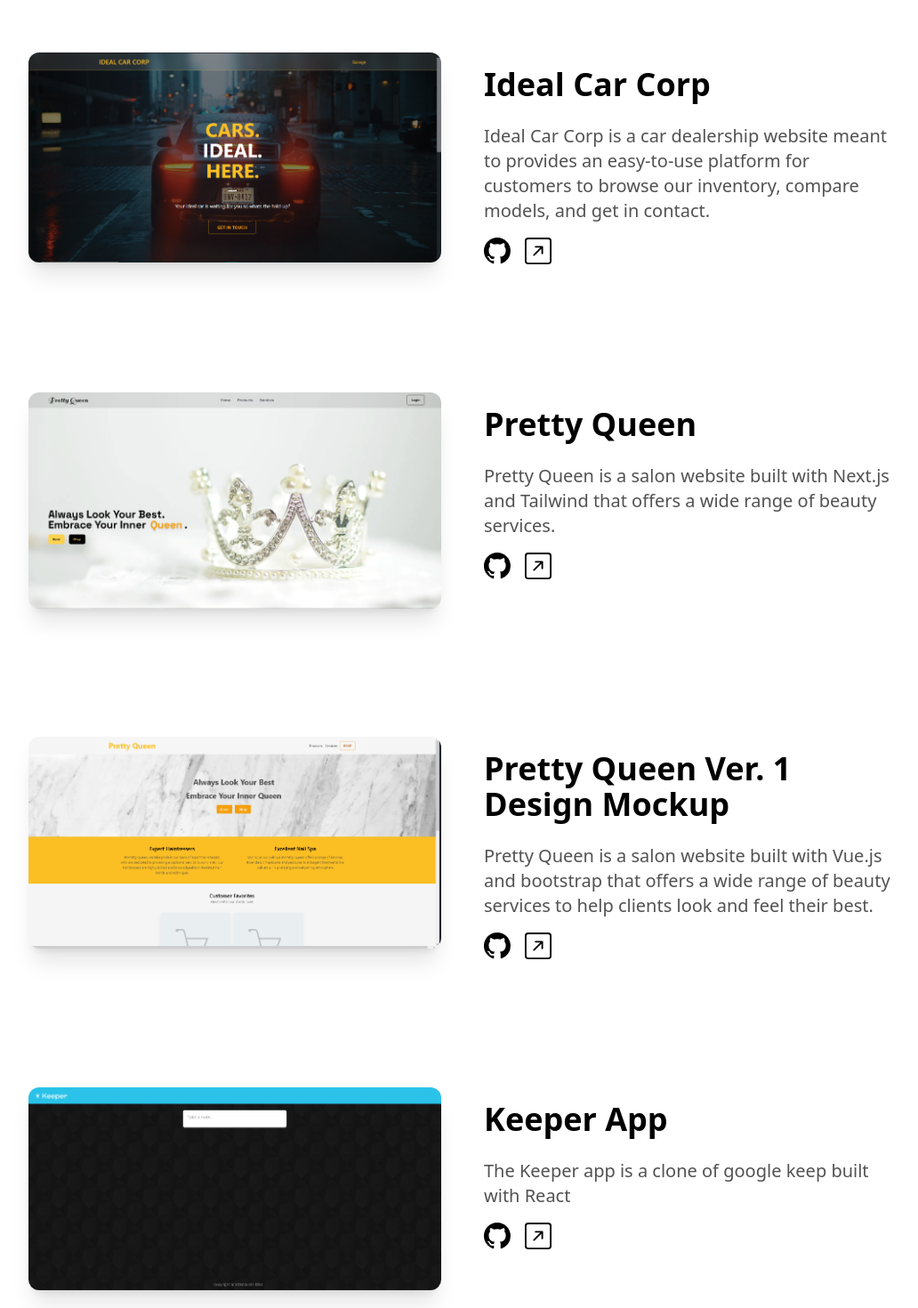
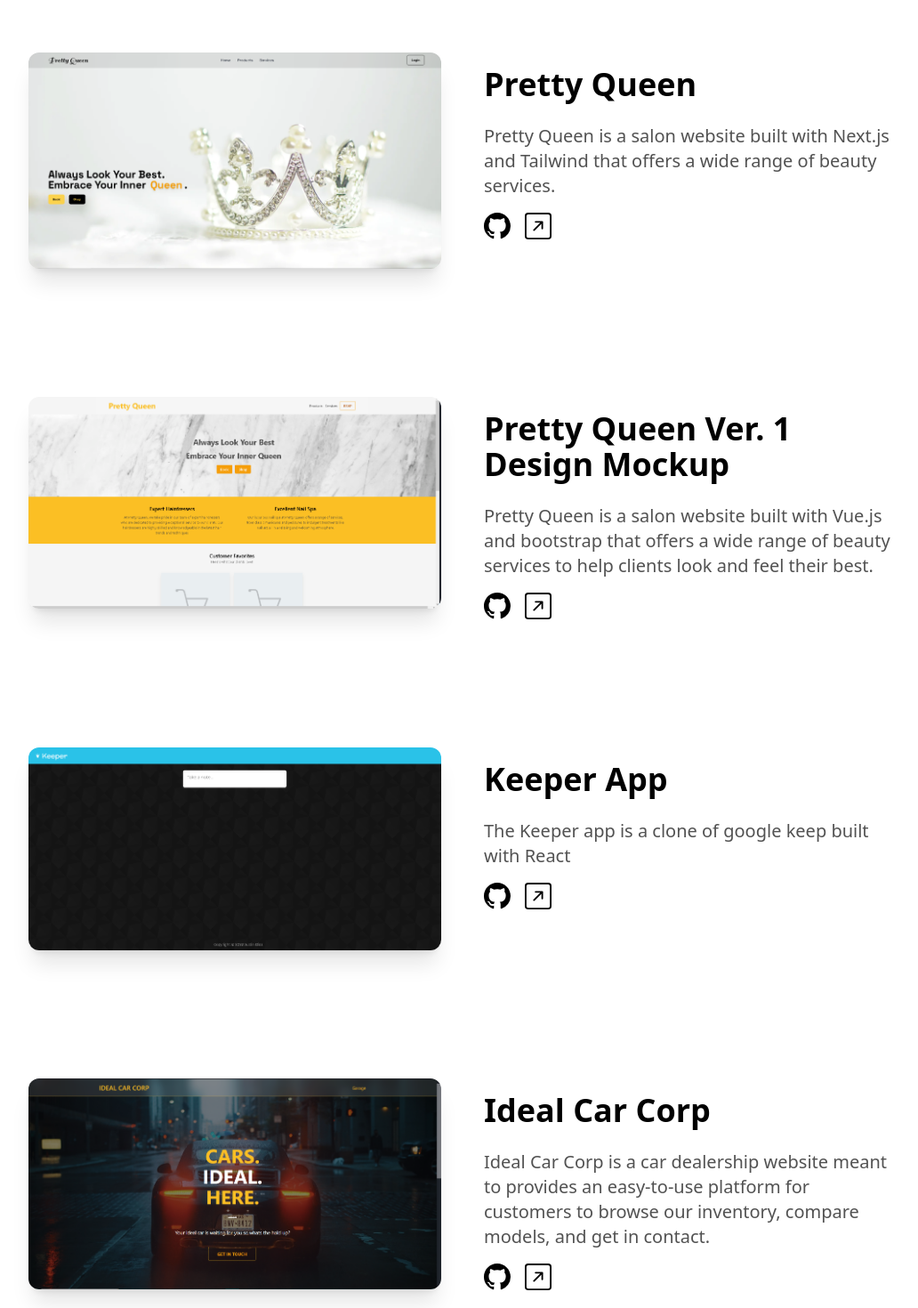
Before and after one commit to Jad229/nextjs-portfolio, a Next.js app: page / in a window 1280 px wide. Shown: the part 2460-3930 px from the top of the page at 89% size, without its empty margins (120-1152 px from the left). Built offline with nearby package versions, Linux system fonts and the light colour scheme.

Commit message:
reordered projects

```diff
--- a/components/ProjectSection.tsx
+++ b/components/ProjectSection.tsx
@@ -11,14 +11,6 @@ const projects = [
     image: "/mywebclass.png",
     github: "https://github.com/Jad229/mywebclass",
     link: "https://mywebclass.tejpatel.live/en",
-  },
-  {
-    name: "Ideal Car Corp",
-    description:
-      "Ideal Car Corp is a car dealership website meant to  provides an easy-to-use platform for customers to browse our inventory, compare models, and get in contact. ",
-    image: "/ideal-car-corp-thumbnail.png",
-    github: "https://github.com/Jad229/nextjs-car-dealer",
-    link: "https://nextjs-car-dealer-hkxj.vercel.app/",
   },
   {
     name: "Pretty Queen",
@@ -42,6 +34,14 @@ const projects = [
     image: "/keeper-app-thumbnail.png",
     github: "https://github.com/Jad229/keeper-app",
     link: "https://jad229.github.io/keeper-app/",
+  },
+  {
+    name: "Ideal Car Corp",
+    description:
+      "Ideal Car Corp is a car dealership website meant to  provides an easy-to-use platform for customers to browse our inventory, compare models, and get in contact. ",
+    image: "/ideal-car-corp-thumbnail.png",
+    github: "https://github.com/Jad229/nextjs-car-dealer",
+    link: "https://nextjs-car-dealer-hkxj.vercel.app/",
   },
 ];
 
```
